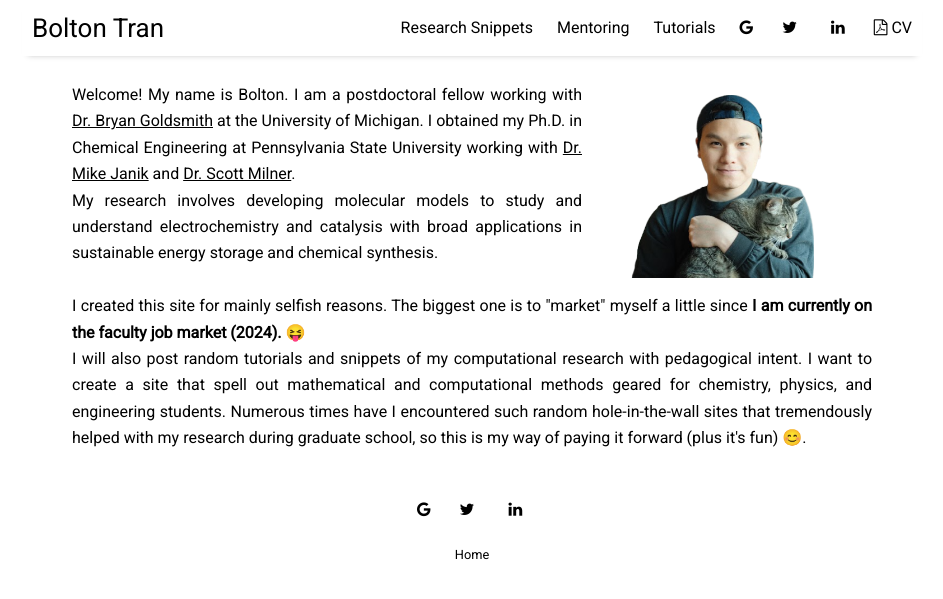
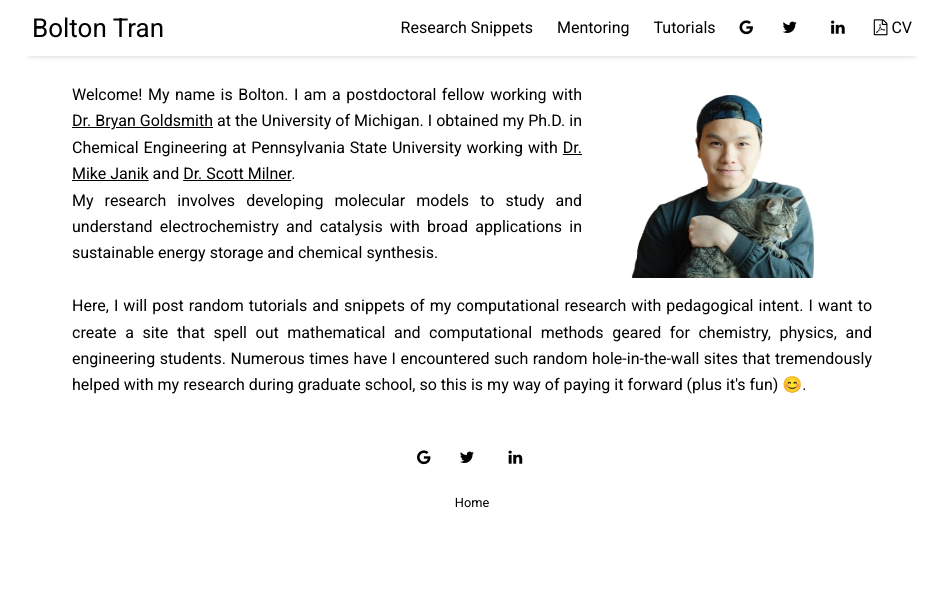
Before and after one commit to bolton2710/bolton2710.github.io, a Jekyll site: the page built from index.md, in a window 1280 px wide. Shown: the top 599 px of the page, without its empty margins (168-1111 px from the left). Built offline with Jekyll 4.4.1, drawn with Linux system fonts in a browser that asks for light colours; nearby versions of some CDN libraries.

Commit message:
intro-update

```diff
--- a/index.md
+++ b/index.md
@@ -25,11 +25,7 @@ with broad applications
 in sustainable energy storage and chemical synthesis.
 
 <br><br>
-I created this site for mainly selfish reasons.
-The biggest one is to "market" myself
-a little since <b>I am currently on the faculty job market (2024).</b> 😝
-<br>
-I will also post random tutorials
+Here, I will post random tutorials
 and snippets of my computational research
 with pedagogical intent.
 I want to create
```
Also changed, not shown: _posts/2024-12-10-Fourier-transform.md (added, +15 -0 lines), pages/tutorials.md (+2 -2 lines).
